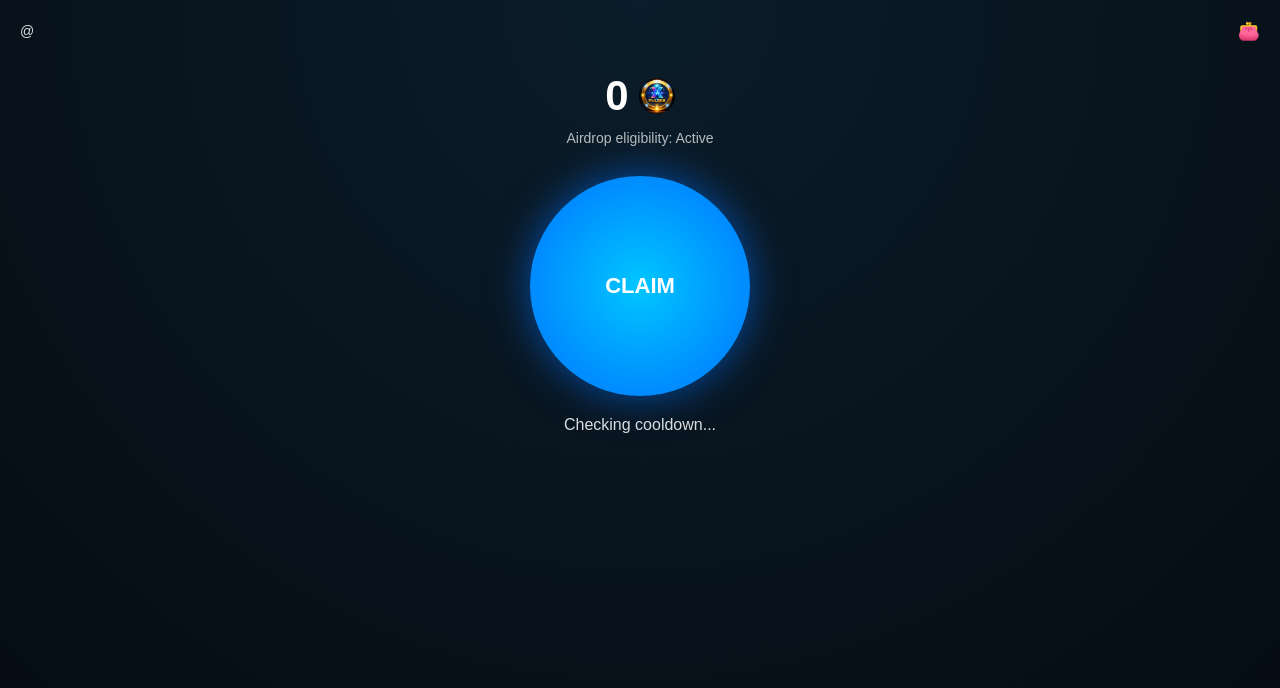
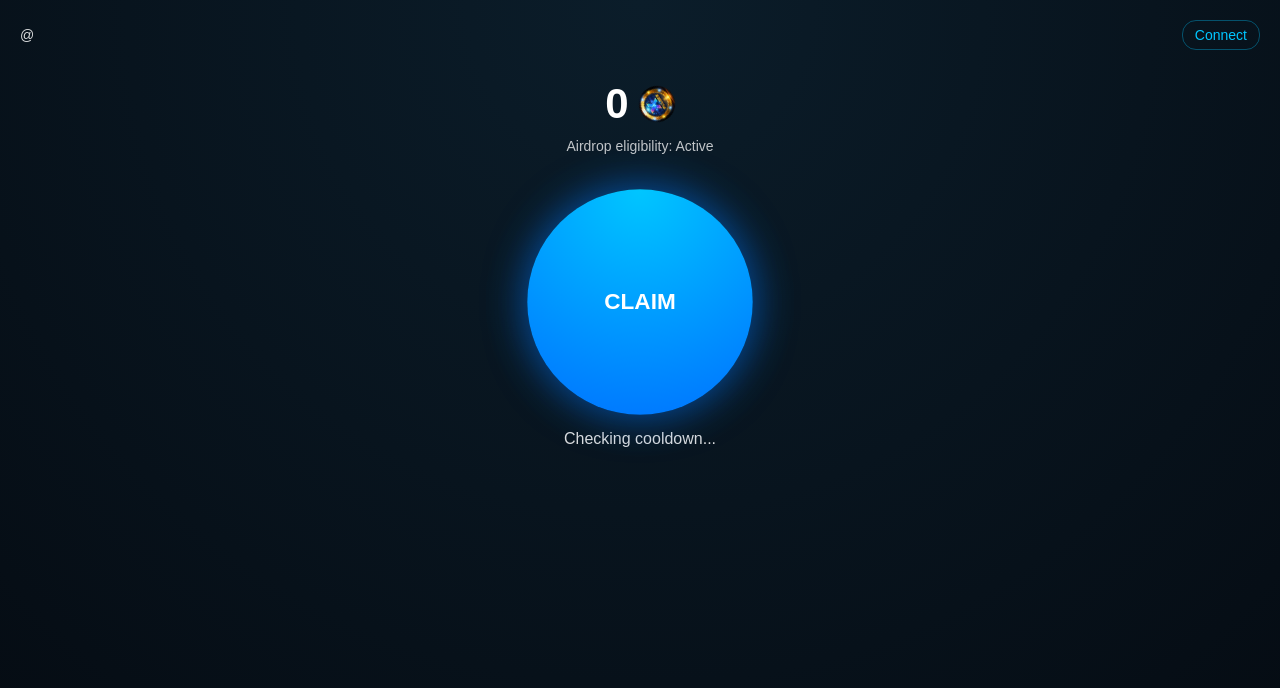
Before and after one commit to henryotutu909-web/pulsex-backend, a Flask app: page /dashboard in a window 1280 px wide. Shown: the top 688 px of the page. Run offline with Flask 3, Linux system fonts and the light colour scheme; some libraries are stand-ins or nearby versions.

Commit message:
Update dashboard.html

```diff
--- a/templates/dashboard.html
+++ b/templates/dashboard.html
@@ -5,13 +5,10 @@
   <title>PulseX Dashboard</title>
   <meta name="viewport" content="width=device-width, initial-scale=1.0" />
 
-  <!-- Telegram Mini App -->
   <script src="https://telegram.org/js/telegram-web-app.js"></script>
 
   <style>
-    * {
-      box-sizing: border-box;
-    }
+    * { box-sizing: border-box; }
 
     html, body {
       height: 100%;
@@ -21,9 +18,15 @@
     body {
       font-family: Arial, sans-serif;
       background: radial-gradient(circle at top, #0b1d2a, #050b12);
+      animation: bgMove 18s ease-in-out infinite alternate;
       color: #fff;
       display: flex;
       flex-direction: column;
+    }
+
+    @keyframes bgMove {
+      0% { background-position: 0% 0%; }
+      100% { background-position: 100% 100%; }
     }
 
     .container {
@@ -46,12 +49,22 @@
       opacity: 0.85;
     }
 
-    .wallet {
-      font-size: 18px;
+    .connect {
+      font-size: 14px;
+      color: #00c6ff;
       cursor: pointer;
+      padding: 6px 12px;
+      border-radius: 14px;
+      border: 1px solid rgba(0,198,255,0.35);
+      transition: all 0.2s ease;
     }
 
-    /* POINTS + COIN */
+    .connect:active {
+      transform: scale(0.95);
+      background: rgba(0,198,255,0.1);
+    }
+
+    /* POINTS */
     .points-row {
       display: flex;
       align-items: center;
@@ -62,6 +75,11 @@
     .points {
       font-size: 42px;
       font-weight: bold;
+      transition: transform 0.2s ease;
+    }
+
+    .points.bump {
+      transform: scale(1.08);
     }
 
     .coin {
@@ -69,35 +87,70 @@
       height: 36px;
       border-radius: 50%;
       object-fit: cover;
-      background: transparent;
-      box-shadow: none;
-      display: block;
+      animation: coinSpin 10s linear infinite;
+    }
+
+    @keyframes coinSpin {
+      from { transform: rotate(0deg); }
+      to { transform: rotate(360deg); }
     }
 
     .airdrop {
       font-size: 14px;
-      opacity: 0.7;
-      margin-bottom: 30px;
+      opacity: 0.75;
+      margin-bottom: 28px;
+    }
+
+    /* CLAIM BUTTON */
+    .claim-wrap {
+      position: relative;
+      margin-top: 10px;
+    }
+
+    .claim-glow {
+      position: absolute;
+      inset: -25px;
+      border-radius: 50%;
+      background: radial-gradient(circle, rgba(0,198,255,0.35), transparent 70%);
+      filter: blur(25px);
+      animation: pulseGlow 3s ease-in-out infinite;
+      z-index: 0;
+    }
+
+    @keyframes pulseGlow {
+      0% { opacity: 0.5; }
+      50% { opacity: 1; }
+      100% { opacity: 0.5; }
     }
 
     .claim-btn {
+      position: relative;
+      z-index: 1;
       width: 220px;
       height: 220px;
       border-radius: 50%;
       border: none;
-      background: radial-gradient(circle, #00c6ff, #0072ff);
+      background: radial-gradient(circle at top, #00c6ff, #0072ff);
       color: #fff;
       font-size: 22px;
       font-weight: bold;
       cursor: pointer;
-      box-shadow: 0 0 40px rgba(0, 114, 255, 0.6);
+      box-shadow: 0 0 40px rgba(0,114,255,0.6);
       transition: transform 0.15s ease, opacity 0.15s ease;
+      animation: breathe 2.8s ease-in-out infinite;
+    }
+
+    @keyframes breathe {
+      0% { transform: scale(1); }
+      50% { transform: scale(1.03); }
+      100% { transform: scale(1); }
     }
 
     .claim-btn:disabled {
       opacity: 0.5;
       cursor: not-allowed;
       box-shadow: none;
+      animation: none;
     }
 
     .claim-btn:active {
@@ -105,12 +158,12 @@
     }
 
     .countdown {
-      margin-top: 20px;
+      margin-top: 18px;
       font-size: 16px;
       opacity: 0.85;
     }
 
-    /* BOTTOM NAV */
+    /* NAV */
     .nav {
       width: 100%;
       position: fixed;
@@ -127,6 +180,11 @@
       font-size: 14px;
       opacity: 0.9;
       cursor: pointer;
+      transition: transform 0.15s ease;
+    }
+
+    .nav div:active {
+      transform: scale(0.9);
     }
   </style>
 </head>
@@ -136,17 +194,21 @@
 
     <div class="header">
       <div class="username" id="username">Loading...</div>
-      <div class="wallet">👛</div>
+      <div class="connect">Connect</div>
     </div>
 
     <div class="points-row">
       <div class="points" id="points">0</div>
-      <img src="/static/pulsex-coin.png" alt="PulseX Coin" class="coin" />
+      <img src="/static/pulsex-coin.png" class="coin" />
     </div>
 
     <div class="airdrop">Airdrop eligibility: Active</div>
 
-    <button class="claim-btn" id="claimBtn">CLAIM</button>
+    <div class="claim-wrap">
+      <div class="claim-glow"></div>
+      <button class="claim-btn" id="claimBtn">CLAIM</button>
+    </div>
+
     <div class="countdown" id="countdown">Checking cooldown...</div>
 
   </div>
@@ -176,19 +238,16 @@
   usernameEl.textContent = username;
 
   async function loadUser() {
-    if (!userId) {
-      countdownEl.textContent = "Telegram user not detected";
-      claimBtn.disabled = true;
-      return;
-    }
-
     const res = await fetch(`/api/user/${userId}?username=${encodeURIComponent(username)}`);
     const data = await res.json();
-
     pointsEl.textContent = data.points;
     cooldownSeconds = data.next_claim_in || 0;
+    updateUI();
+  }
 
-    updateUI();
+  function bumpPoints() {
+    pointsEl.classList.add("bump");
+    setTimeout(() => pointsEl.classList.remove("bump"), 200);
   }
 
   function updateUI() {
@@ -204,7 +263,6 @@
 
     countdownTimer = setInterval(() => {
       cooldownSeconds--;
-
       if (cooldownSeconds <= 0) {
         clearInterval(countdownTimer);
         countdownEl.textContent = "Claim available";
@@ -228,12 +286,11 @@
     });
 
     const data = await res.json();
-
     if (data.success) {
       pointsEl.textContent = data.points;
+      bumpPoints();
       cooldownSeconds = data.next_claim_in;
     }
-
     updateUI();
   });
 
```
